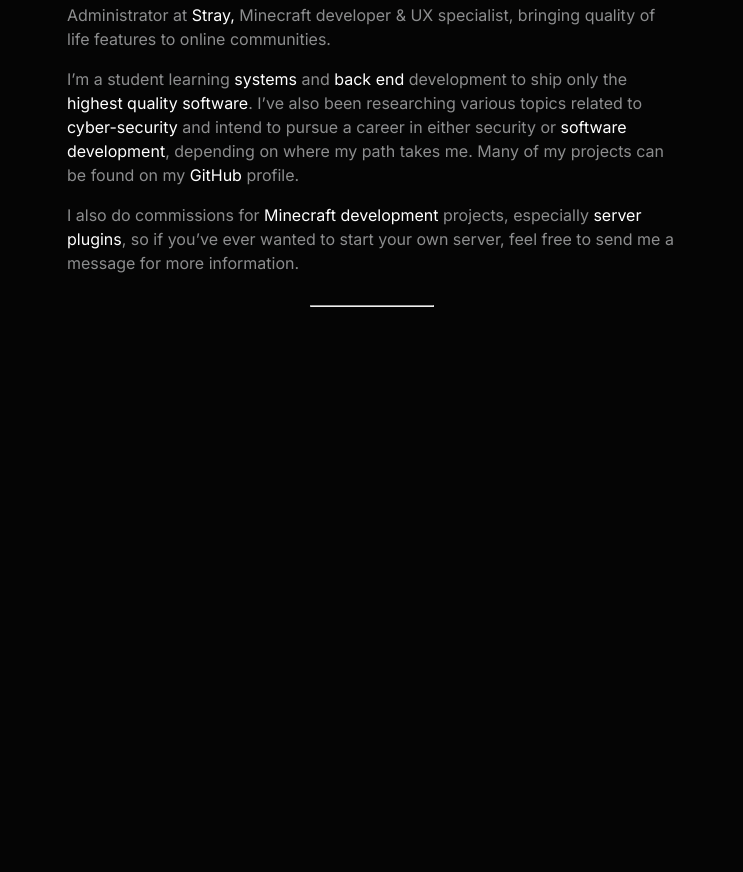
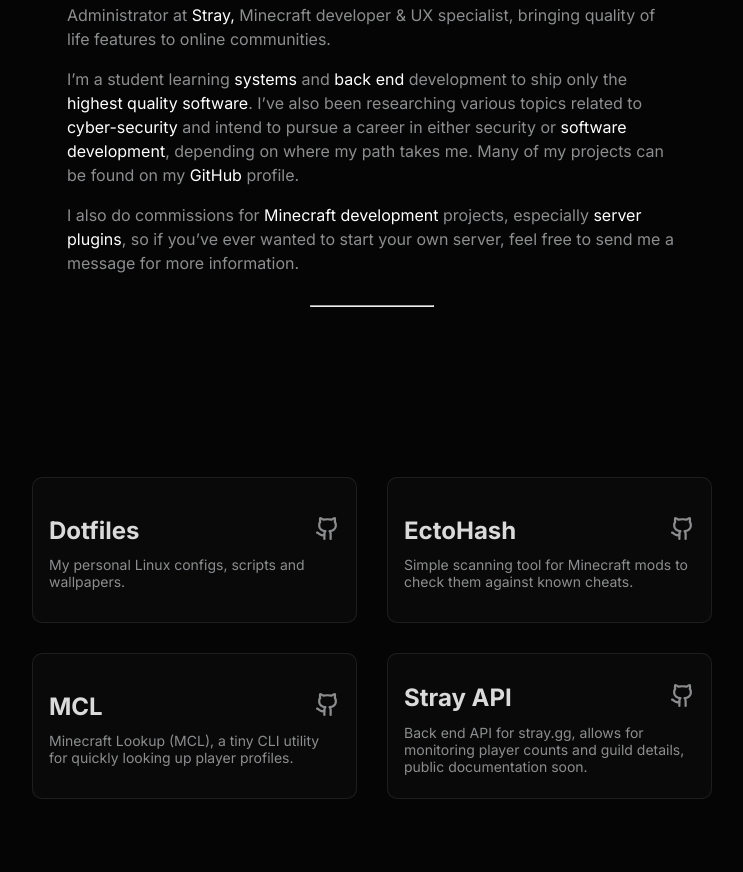
Before and after one commit to Sophed/Site, an Astro site: page / in a window 1280 px wide. Shown: the part 312-1184 px from the top of the page, without its empty margins (268-1011 px from the left). Before the commit the page ends 800 px from the top, so only its background shows below. Built offline with nearby package versions, Linux system fonts and the light colour scheme; Astro itself is replaced by a stand-in of ours.

Commit message:
Add Projects and ProjectsCard components

```diff
--- /dev/null
+++ b/src/components/Projects.astro
@@ -0,0 +1,45 @@
+---
+import ProjectsCard from "./ProjectsCard.astro";
+---
+
+<section class="projects">
+  <ProjectsCard
+    title="Dotfiles"
+    link="#"
+    content="My personal Linux configs, scripts and wallpapers."
+  />
+  <ProjectsCard
+    title="EctoHash"
+    link="#"
+    content="Simple scanning tool for Minecraft mods to check them against known cheats."
+  />
+  <ProjectsCard
+    title="MCL"
+    link="#"
+    content="Minecraft Lookup (MCL), a tiny CLI utility for quickly looking up player profiles."
+  />
+  <ProjectsCard
+    title="Stray API"
+    link="#"
+    content="Back end API for stray.gg, allows for monitoring player counts and guild details, public documentation soon."
+  />
+</section>
+
+<style>
+  .projects {
+    margin-inline: auto;
+    display: flex;
+    flex-direction: row;
+    flex-wrap: wrap;
+    width: 680px;
+    gap: 30px;
+    padding: 70px;
+    @media screen and (max-width: 772px) {
+      width: auto;
+      padding: 70px 30px;
+    }
+    @media screen and (max-width: 387px;) {
+      padding: 70px 10px;
+    }
+  }
+</style>
--- /dev/null
+++ b/src/components/ProjectsCard.astro
@@ -0,0 +1,52 @@
+---
+interface Props {
+  link: string;
+  title: string;
+  content: string;
+}
+
+import { Image } from "astro:assets";
+import GitHubIcon from "../assets/GitHub.svg";
+const { link, title, content } = Astro.props;
+---
+
+<div class="project-card">
+  <div class="project-card-header">
+    <h2>{title}</h2>
+    <a href={link} target="_blank">
+      <Image src={GitHubIcon} alt={"GitHub"} />
+    </a>
+  </div>
+  <div class="project-card-content"><p>{content}</p></div>
+</div>
+
+<style>
+  .project-card {
+    display: flex;
+    flex-grow: 1;
+    background-color: var(--second-background);
+    height: 7rem;
+    width: 14rem;
+    padding: 1rem;
+    border-radius: 10px;
+    justify-content: center;
+    flex-direction: column;
+    border: 1px solid rgba(255, 255, 255, 0.085);
+    .project-card-header {
+      display: flex;
+      align-items: center;
+      justify-content: space-between;
+      h2 {
+        text-transform: capitalize;
+        color: var(--white);
+        opacity: 85%;
+      }
+    }
+    .project-card-content {
+      margin-top: -1.4rem;
+      p {
+        font-size: 14px;
+      }
+    }
+  }
+</style>
--- a/src/pages/index.astro
+++ b/src/pages/index.astro
@@ -1,11 +1,13 @@
 ---
 import Layout from "../layouts/Layout.astro";
 import Intro from "../components/Intro.astro";
+import Projects from "../components/Projects.astro";
 ---
 
 <Layout title="Sohp.Systems">
   <main>
     <Intro />
+    <Projects />
   </main>
 </Layout>
 
```
